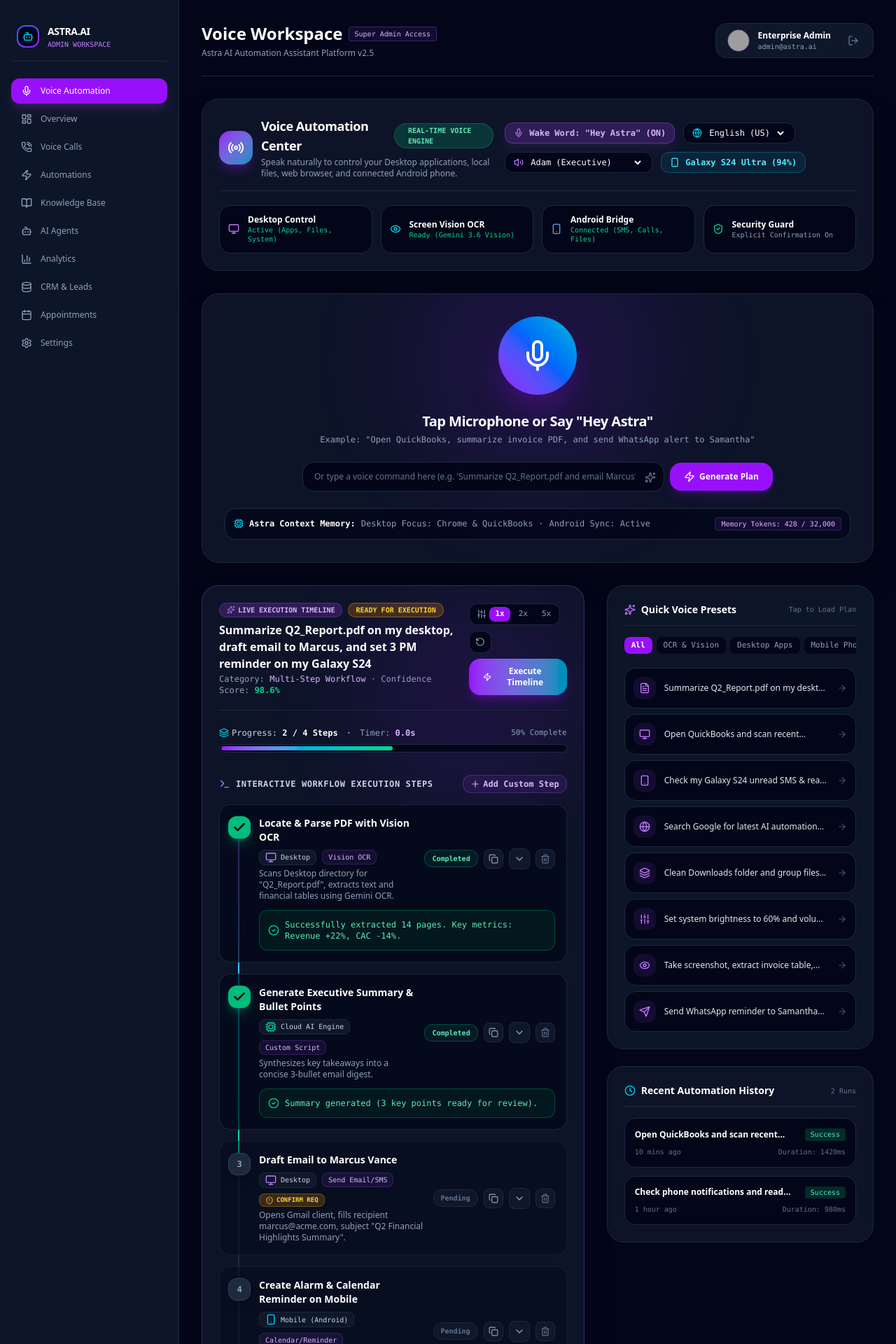
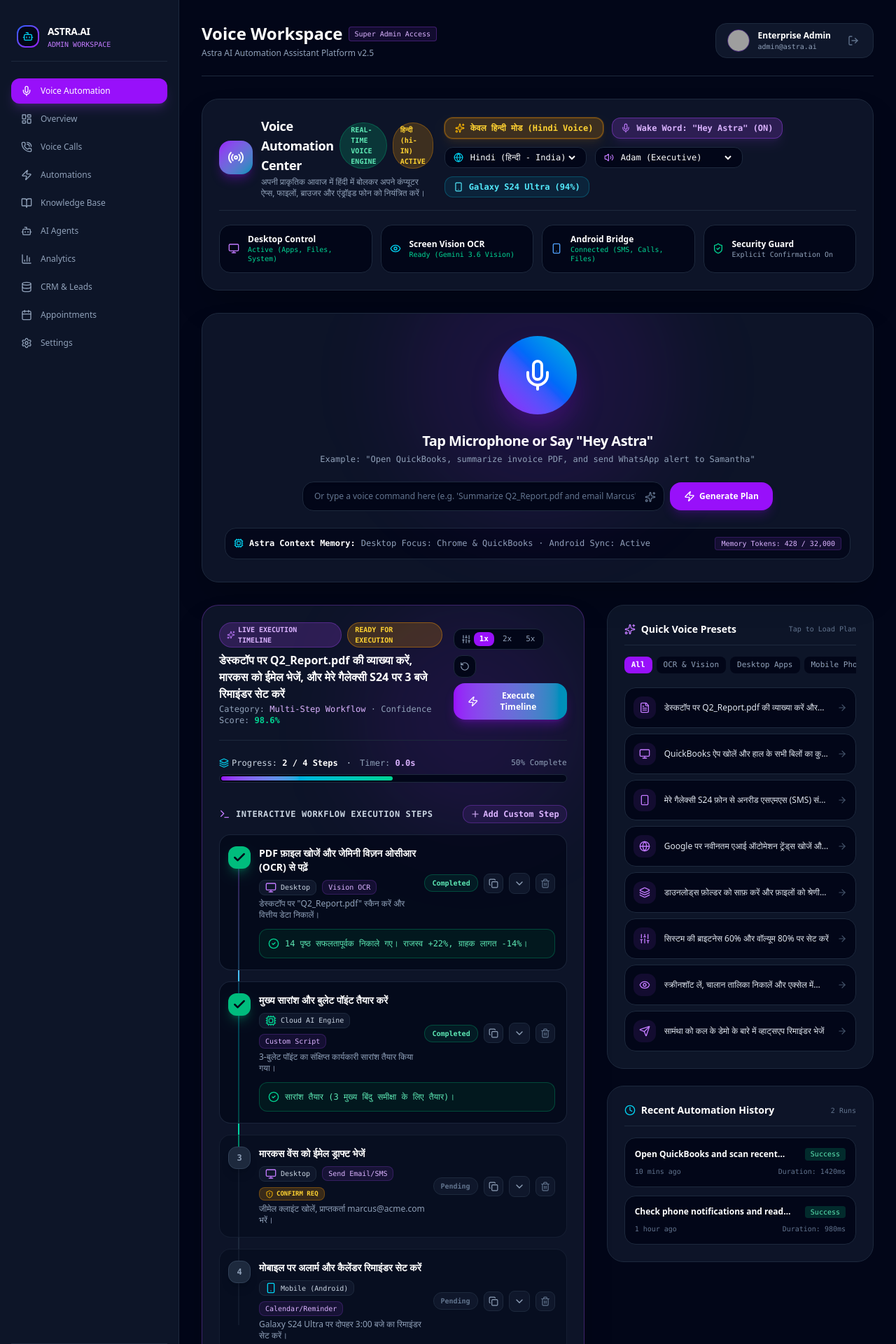
Before and after one commit to Niketraj08/ASTRA-AI-AUTOMATION-ASSISTANT, a React (Vite) app: page / in a window 1280 px wide. Shown: the top 1920 px of the page at 70% size. Built offline with nearby package versions, Linux system fonts and the light colour scheme; grey boxes are pictures that could not be loaded.

Commit message:
feat: default workspace to Hindi
Update VoiceAutomationWorkspace to default to Hindi language settings and localize the initial execution plan command.

```diff
--- a/src/components/dashboard/VoiceAutomationWorkspace.tsx
+++ b/src/components/dashboard/VoiceAutomationWorkspace.tsx
@@ -51,10 +51,11 @@
   // Speech Recognition & Listening State
   const [isListening, setIsListening] = useState<boolean>(false);
   const [wakeWordActive, setWakeWordActive] = useState<boolean>(true);
-  const [selectedLanguage, setSelectedLanguage] = useState<string>('English (US)');
+  const [selectedLanguage, setSelectedLanguage] = useState<string>('Hindi (हिन्दी - hi-IN)');
   const [selectedPersona, setSelectedPersona] = useState<string>('Adam (Executive)');
   const [voicePromptText, setVoicePromptText] = useState<string>('');
   const [speechTranscriptBuffer, setSpeechTranscriptBuffer] = useState<string>('');
+  const [hindiOnlyMode, setHindiOnlyMode] = useState<boolean>(true);
 
   // Mobile Device Permission State
   const [mobileSyncEnabled, setMobileSyncEnabled] = useState<boolean>(true);
@@ -73,56 +74,56 @@
   // Current Active Execution Plan
   const [activeExecutionPlan, setActiveExecutionPlan] = useState<VoiceCommandExecutionPlan | null>({
     id: 'plan_initial',
-    commandText: 'Summarize Q2_Report.pdf on my desktop, draft email to Marcus, and set 3 PM reminder on my Galaxy S24',
+    commandText: 'डेस्कटॉप पर Q2_Report.pdf की व्याख्या करें, मारकस को ईमेल भेजें, और मेरे गैलेक्सी S24 पर 3 बजे रिमाइंडर सेट करें',
     intentCategory: 'Multi-Step Workflow',
     timestamp: 'Just now',
-    language: 'English (US)',
+    language: 'Hindi (हिन्दी - hi-IN)',
     confidenceScore: 98.6,
     status: 'Awaiting Review',
     contextUsed: [
-      'Desktop File: /Desktop/Q2_Report.pdf',
-      'Contact: Marcus Vance (marcus@acme.com)',
-      'Mobile Sync: Galaxy S24 Ultra',
+       'डेस्कटॉप फ़ाइल: /Desktop/Q2_Report.pdf',
+       'संपर्क: Marcus Vance (marcus@acme.com)',
+       'मोबाइल सिंक: Galaxy S24 Ultra',
     ],
     followUpQuestion: {
-      questionText: 'Marcus Vance has two email addresses on file. Which one should I use to send the summary?',
+      questionText: 'मारकस वेंस के दो ईमेल एड्रेस उपलब्ध हैं। आप कौन सा इस्तेमाल करना चाहेंगे?',
       options: ['marcus@acme.com (Work)', 'marcus.vance@personal.me (Personal)'],
       selectedOption: 'marcus@acme.com (Work)',
     },
     steps: [
       {
         id: 'step_1',
-        title: 'Locate & Parse PDF with Vision OCR',
+        title: 'PDF फ़ाइल खोजें और जेमिनी विज़न ओसीआर (OCR) से पढ़ें',
         targetDevice: 'Desktop',
         actionType: 'Vision OCR',
-        details: 'Scans Desktop directory for "Q2_Report.pdf", extracts text and financial tables using Gemini OCR.',
+        details: 'डेस्कटॉप पर "Q2_Report.pdf" स्कैन करें और वित्तीय डेटा निकालें।',
         status: 'Completed',
-        resultOutput: 'Successfully extracted 14 pages. Key metrics: Revenue +22%, CAC -14%.',
+        resultOutput: '14 पृष्ठ सफलतापूर्वक निकाले गए। राजस्व +22%, ग्राहक लागत -14%।',
       },
       {
         id: 'step_2',
-        title: 'Generate Executive Summary & Bullet Points',
+        title: 'मुख्य सारांश और बुलेट पॉइंट तैयार करें',
         targetDevice: 'Cloud AI Engine',
         actionType: 'Custom Script',
-        details: 'Synthesizes key takeaways into a concise 3-bullet email digest.',
+        details: '3-बुलेट पॉइंट का संक्षिप्त कार्यकारी सारांश तैयार किया गया।',
         status: 'Completed',
-        resultOutput: 'Summary generated (3 key points ready for review).',
+        resultOutput: 'सारांश तैयार (3 मुख्य बिंदु समीक्षा के लिए तैयार)।',
       },
       {
         id: 'step_3',
-        title: 'Draft Email to Marcus Vance',
+        title: 'मारकस वेंस को ईमेल ड्राफ्ट भेजें',
         targetDevice: 'Desktop',
         actionType: 'Send Email/SMS',
-        details: 'Opens Gmail client, fills recipient marcus@acme.com, subject "Q2 Financial Highlights Summary".',
+        details: 'जीमेल क्लाइंट खोलें, प्राप्तकर्ता marcus@acme.com भरें।',
         status: 'Pending',
         requiresUserConfirm: true,
       },
       {
         id: 'step_4',
-        title: 'Create Alarm & Calendar Reminder on Mobile',
+        title: 'मोबाइल पर अलार्म और कैलेंडर रिमाइंडर सेट करें',
         targetDevice: 'Mobile (Android)',
         actionType: 'Calendar/Reminder',
-        details: 'Dispatches intent to connected Galaxy S24 Ultra to set alarm for 3:00 PM with note "Review Q2 Report with Marcus".',
+        details: 'Galaxy S24 Ultra पर दोपहर 3:00 बजे का रिमाइंडर सेट करें।',
         status: 'Pending',
       },
     ],
@@ -187,7 +188,13 @@
       const recognition = new SpeechRecognition();
       recognition.continuous = true;
       recognition.interimResults = true;
-      recognition.lang = selectedLanguage === 'Spanish (ES)' ? 'es-ES' : selectedLanguage === 'German (DE)' ? 'de-DE' : 'en-US';
+      recognition.lang = selectedLanguage.includes('Hindi') || selectedLanguage.includes('hi')
+        ? 'hi-IN'
+        : selectedLanguage === 'Spanish (ES)'
+        ? 'es-ES'
+        : selectedLanguage === 'German (DE)'
+        ? 'de-DE'
+        : 'en-US';
 
       recognition.onresult = (event: any) => {
         let transcript = '';
@@ -231,10 +238,40 @@
 
     // Simulate AI Intent Recognition & Execution Plan Generation
     const promptLower = promptText.toLowerCase();
+    const isHindi = selectedLanguage.includes('Hindi') || selectedLanguage.includes('hi') || /[\u0900-\u097F]/.test(promptText);
 
     let category: VoiceCommandExecutionPlan['intentCategory'] = 'Multi-Step Workflow';
     let steps: ExecutionStep[] = [];
 
+    if (isHindi) {
+      if (promptLower.includes('pdf') || promptLower.includes('व्याख्या') || promptLower.includes('रिपोर्ट') || promptLower.includes('सारांश')) {
+        category = 'OCR & Vision';
+        steps = [
+          { id: 's1', title: 'PDF फ़ाइल खोजें और पढ़ें', targetDevice: 'Desktop', actionType: 'File Operation', details: `डेस्कटॉप निर्देशिका में "${promptText}" खोजें`, status: 'Pending' },
+          { id: 's2', title: 'जेमिनी विज़न ओसीआर (Vision OCR) स्कैन करें', targetDevice: 'Cloud AI Engine', actionType: 'Vision OCR', details: 'टेक्स्ट, टेबल और वित्तीय आंकड़े निकालें', status: 'Pending' },
+          { id: 's3', title: 'मुख्य सारांश और बुलेट पॉइंट तैयार करें', targetDevice: 'Cloud AI Engine', actionType: 'Custom Script', details: '3-बुलेट पॉइंट ईमेल ड्राफ्ट तैयार करें', status: 'Pending' },
+          { id: 's4', title: 'ईमेल या संदेश भेजें', targetDevice: 'Desktop', actionType: 'Send Email/SMS', details: 'ड्राफ्ट तैयार करके उपयोगकर्ता की पुष्टि का इंतजार करें', status: 'Pending', requiresUserConfirm: true },
+        ];
+      } else if (promptLower.includes('फ़ोन') || promptLower.includes('sms') || promptLower.includes('मैसेज') || promptLower.includes('कॉल') || promptLower.includes('व्हाट्सएप')) {
+        category = 'Mobile Action';
+        steps = [
+          { id: 's1', title: 'Galaxy S24 Ultra से कनेक्ट करें', targetDevice: 'Mobile (Android)', actionType: 'Send Email/SMS', details: 'सुरक्षित एनक्रिप्टेड मोबाइल ब्रिज सिंक करें', status: 'Pending' },
+          { id: 's2', title: 'मोबाइल वॉइस कमांड निष्पादित करें', targetDevice: 'Mobile (Android)', actionType: 'Send Email/SMS', details: `निष्पादन: ${promptText}`, status: 'Pending' },
+        ];
+      } else if (promptLower.includes('खोजें') || promptLower.includes('गूगल') || promptLower.includes('वेबसाइट') || promptLower.includes('search')) {
+        category = 'Web Search';
+        steps = [
+          { id: 's1', title: 'वेब ब्राउज़र टैब खोलें', targetDevice: 'Web Browser', actionType: 'Launch App', details: 'क्रोम (Chrome) विंडो फ़ोकस करें', status: 'Pending' },
+          { id: 's2', title: 'गूगल वेब सर्च निष्पादित करें', targetDevice: 'Web Browser', actionType: 'Web Search', details: `खोज क्वेरी: "${promptText}"`, status: 'Pending' },
+        ];
+      } else {
+        category = 'Desktop App';
+        steps = [
+          { id: 's1', title: 'वॉइस कमांड का विश्लेषण करें', targetDevice: 'Desktop', actionType: 'Launch App', details: `इंटेंट विश्लेषण: "${promptText}"`, status: 'Pending' },
+          { id: 's2', title: 'ऑटोमेशन स्क्रिप्ट निष्पादित करें', targetDevice: 'Desktop', actionType: 'Custom Script', details: 'OS UI ऑटोमेशन पेलोड भेजें', status: 'Pending' },
+        ];
+      }
+    } else {
       if (promptLower.includes('pdf') || promptLower.includes('summarize')) {
         category = 'OCR & Vision';
         steps = [
@@ -254,18 +291,13 @@
           { id: 's1', title: 'Launch Web Browser Tab', targetDevice: 'Web Browser', actionType: 'Launch App', details: 'Focus Chrome / Edge window', status: 'Pending' },
           { id: 's2', title: 'Perform Google Web Search', targetDevice: 'Web Browser', actionType: 'Web Search', details: `Query query parameters for "${promptText}"`, status: 'Pending' },
         ];
-    } else if (promptLower.includes('file') || promptLower.includes('folder') || promptLower.includes('organize')) {
-      category = 'File Management';
-      steps = [
-        { id: 's1', title: 'Index Desktop & Downloads Directory', targetDevice: 'Desktop', actionType: 'File Operation', details: 'Scan filesystem structure', status: 'Pending' },
-        { id: 's2', title: 'Execute File Organization Rule', targetDevice: 'Desktop', actionType: 'File Operation', details: 'Group files into structured subfolders by extension', status: 'Pending', requiresUserConfirm: true },
-      ];
       } else {
         category = 'Desktop App';
         steps = [
           { id: 's1', title: 'Analyze System Command Intent', targetDevice: 'Desktop', actionType: 'Launch App', details: `Parse intent for "${promptText}"`, status: 'Pending' },
           { id: 's2', title: 'Execute Application Automation', targetDevice: 'Desktop', actionType: 'Custom Script', details: 'Dispatch OS UI Automation payload', status: 'Pending' },
         ];
+      }
     }
 
     const newPlan: VoiceCommandExecutionPlan = {
@@ -281,14 +313,16 @@
     };
 
     setActiveExecutionPlan(newPlan);
-    setExecutionLogMessage(`Astra AI parsed voice command: "${promptText}". Execution plan ready.`);
+    setExecutionLogMessage(isHindi ? `अस्त्रा एआई वॉइस कमांड: "${promptText}". कार्यप्रणाली तैयार है।` : `Astra AI parsed voice command: "${promptText}". Execution plan ready.`);
   };
 
   const handleRunExecutionPlan = async () => {
     if (!activeExecutionPlan) return;
 
+    const isHindi = selectedLanguage.includes('Hindi') || selectedLanguage.includes('hi') || /[\u0900-\u097F]/.test(activeExecutionPlan.commandText);
+
     setIsExecuting(true);
-    setExecutionLogMessage('Astra AI running execution plan step-by-step...');
+    setExecutionLogMessage(isHindi ? 'अस्त्रा एआई ऑटोमेशन प्रक्रिया चला रहा है...' : 'Astra AI running execution plan step-by-step...');
 
     // Update plan status
     setActiveExecutionPlan((prev) => (prev ? { ...prev, status: 'Executing' } : null));
@@ -307,7 +341,7 @@
       updatedSteps[i] = {
         ...updatedSteps[i],
         status: 'Completed',
-        resultOutput: `Executed successfully on ${updatedSteps[i].targetDevice}.`,
+        resultOutput: isHindi ? `${updatedSteps[i].targetDevice} पर सफलतापूर्वक निष्पादित हुआ।` : `Executed successfully on ${updatedSteps[i].targetDevice}.`,
       };
       setActiveExecutionPlan((prev) => (prev ? { ...prev, steps: [...updatedSteps] } : null));
     }
@@ -315,7 +349,7 @@
     // Complete plan
     setActiveExecutionPlan((prev) => (prev ? { ...prev, status: 'Completed' } : null));
     setIsExecuting(false);
-    setExecutionLogMessage('Execution plan completed successfully!');
+    setExecutionLogMessage(isHindi ? 'ऑटोमेशन प्रक्रिया सफलतापूर्वक पूरी हो गई!' : 'Execution plan completed successfully!');
 
     // Add to history
     const historyItem: VoiceCommandHistoryItem = {
@@ -329,12 +363,14 @@
 
     setHistory((prev) => [historyItem, ...prev]);
 
-    // Speak completion response if Speech Synthesis available
+    // Speak completion response in Hindi if Hindi language selected
     if ('speechSynthesis' in window) {
       window.speechSynthesis.cancel();
-      const utterance = new SpeechSynthesisUtterance(
-        `Execution plan completed for ${activeExecutionPlan.commandText}. All ${updatedSteps.length} steps executed successfully.`
-      );
+      const speakText = isHindi
+        ? `वॉइस कमांड ${activeExecutionPlan.commandText} के लिए कार्यप्रणाली सफलतापूर्वक पूरी हो गई है।`
+        : `Execution plan completed for ${activeExecutionPlan.commandText}. All ${updatedSteps.length} steps executed successfully.`;
+      const utterance = new SpeechSynthesisUtterance(speakText);
+      utterance.lang = isHindi ? 'hi-IN' : 'en-US';
       utterance.rate = 1.0;
       window.speechSynthesis.speak(utterance);
     }
@@ -379,7 +415,7 @@
     setExecutionLogMessage('Execution timeline reset to initial pending state.');
   };
 
-  const presetCommands = [
+  const englishPresetCommands = [
     { text: 'Summarize Q2_Report.pdf on my desktop and email to Marcus', category: 'OCR & Vision', icon: FileText },
     { text: 'Open QuickBooks and scan recent invoices for totals', category: 'Desktop Apps', icon: Monitor },
     { text: 'Check my Galaxy S24 unread SMS & read Marcus message', category: 'Mobile Phone', icon: Smartphone },
@@ -390,9 +426,23 @@
     { text: 'Send WhatsApp reminder to Samantha about tomorrow demo', category: 'Mobile Phone', icon: Send },
   ];
 
+  const hindiPresetCommands = [
+    { text: 'डेस्कटॉप पर Q2_Report.pdf की व्याख्या करें और मारकस को ईमेल भेजें', category: 'OCR & Vision', icon: FileText },
+    { text: 'QuickBooks ऐप खोलें और हाल के सभी बिलों का कुल योग निकालें', category: 'Desktop Apps', icon: Monitor },
+    { text: 'मेरे गैलेक्सी S24 फ़ोन से अनरीड एसएमएस (SMS) संदेश पढ़ें', category: 'Mobile Phone', icon: Smartphone },
+    { text: 'Google पर नवीनतम एआई ऑटोमेशन ट्रेंड्स खोजें और मुख्य बिंदु बताएं', category: 'Web & Search', icon: Globe },
+    { text: 'डाउनलोड्स फ़ोल्डर को साफ़ करें और फ़ाइलों को श्रेणी अनुसार व्यवस्थित करें', category: 'Files & Folders', icon: Layers },
+    { text: 'सिस्टम की ब्राइटनेस 60% और वॉल्यूम 80% पर सेट करें', category: 'System & Settings', icon: Sliders },
+    { text: 'स्क्रीनशॉट लें, चालान तालिका निकालें और एक्सेल में सहेजें', category: 'OCR & Vision', icon: Eye },
+    { text: 'सामंथा को कल के डेमो के बारे में व्हाट्सएप रिमाइंडर भेजें', category: 'Mobile Phone', icon: Send },
+  ];
+
+  const isHindiSelected = selectedLanguage.includes('Hindi') || selectedLanguage.includes('hi') || hindiOnlyMode;
+  const currentPresets = isHindiSelected ? hindiPresetCommands : englishPresetCommands;
+
   const filteredPresets = activePresetTab === 'All'
-    ? presetCommands
-    : presetCommands.filter((p) => p.category === activePresetTab);
+    ? currentPresets
+    : currentPresets.filter((p) => p.category === activePresetTab);
 
   return (
     <div className="space-y-8 max-w-7xl mx-auto">
@@ -410,15 +460,40 @@
                   <span className="w-1.5 h-1.5 rounded-full bg-emerald-400 animate-ping" />
                   REAL-TIME VOICE ENGINE
                 </span>
+                <span className="px-2.5 py-0.5 rounded-full bg-amber-500/20 text-amber-300 border border-amber-500/30 text-[10px] font-mono font-bold flex items-center gap-1">
+                  हिन्दी (hi-IN) ACTIVE
+                </span>
               </div>
               <p className="text-xs text-slate-400 mt-0.5">
-                Speak naturally to control your Desktop applications, local files, web browser, and connected Android phone.
+                {isHindiSelected
+                  ? 'अपनी प्राकृतिक आवाज में हिंदी में बोलकर अपने कंप्यूटर ऐप्स, फाइलों, ब्राउजर और एंड्रॉइड फोन को नियंत्रित करें।'
+                  : 'Speak naturally to control your Desktop applications, local files, web browser, and connected Android phone.'}
               </p>
             </div>
           </div>
 
           {/* Quick Config Toggles */}
           <div className="flex flex-wrap items-center gap-3">
+            {/* Hindi Voice Only Mode Button */}
+            <button
+              onClick={() => {
+                const nextHindi = !hindiOnlyMode;
+                setHindiOnlyMode(nextHindi);
+                if (nextHindi) {
+                  setSelectedLanguage('Hindi (हिन्दी - hi-IN)');
+                }
+              }}
+              className={`px-3.5 py-1.5 rounded-xl border text-xs font-mono font-bold transition-all flex items-center gap-2 ${
+                isHindiSelected
+                  ? 'bg-amber-500/20 text-amber-300 border-amber-500/40 shadow-lg shadow-amber-500/10 ring-1 ring-amber-500/30'
+                  : 'bg-slate-950 text-slate-400 border-slate-800 hover:text-white'
+              }`}
+              title="Toggle Hindi Voice Automation Mode"
+            >
+              <Sparkles className="w-3.5 h-3.5 text-amber-400 animate-pulse" />
+              <span>केवल हिन्दी मोड (Hindi Voice)</span>
+            </button>
+
             {/* Wake Word Toggle */}
             <button
               onClick={() => setWakeWordActive(!wakeWordActive)}
@@ -437,16 +512,21 @@
               <Globe className="w-3.5 h-3.5 text-cyan-400" />
               <select
                 value={selectedLanguage}
-                onChange={(e) => setSelectedLanguage(e.target.value)}
+                onChange={(e) => {
+                  setSelectedLanguage(e.target.value);
+                  if (!e.target.value.includes('Hindi')) {
+                    setHindiOnlyMode(false);
+                  }
+                }}
                 className="bg-transparent text-white focus:outline-none cursor-pointer"
               >
+                <option value="Hindi (हिन्दी - hi-IN)" className="bg-slate-900">Hindi (हिन्दी - India)</option>
                 <option value="English (US)" className="bg-slate-900">English (US)</option>
                 <option value="Spanish (ES)" className="bg-slate-900">Spanish (ES)</option>
                 <option value="German (DE)" className="bg-slate-900">German (DE)</option>
                 <option value="French (FR)" className="bg-slate-900">French (FR)</option>
                 <option value="Japanese (JP)" className="bg-slate-900">Japanese (JP)</option>
                 <option value="Mandarin (ZH)" className="bg-slate-900">Mandarin (ZH)</option>
-                <option value="Hindi (HI)" className="bg-slate-900">Hindi (HI)</option>
               </select>
             </div>
 
```
Lines whose indentation alone changed are shown as unchanged.
